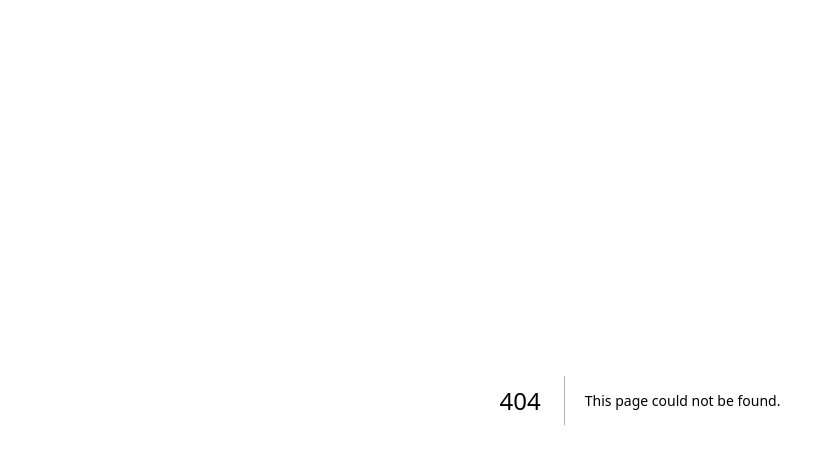
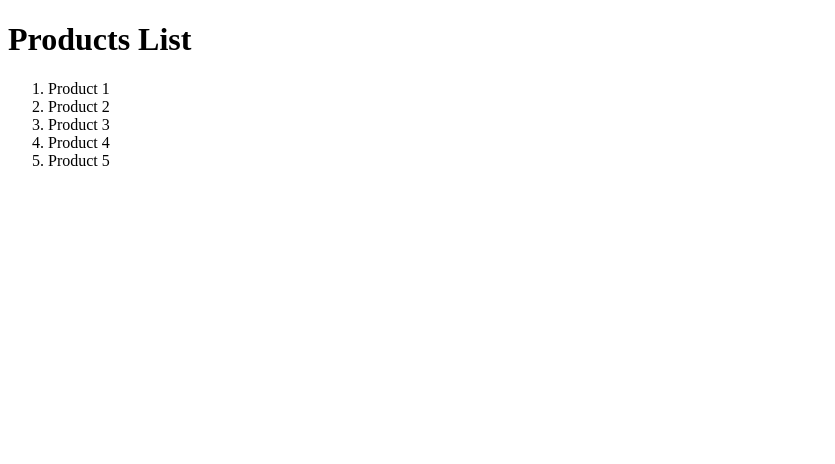
Before and after one commit to gitongatonny/nextjs-101, a Next.js app: page /products in a window 1280 px wide. Before the commit this address had no page. Shown: the top 464 px of the page, without its empty margins (0-835 px from the left). Built offline with nearby package versions, Linux system fonts and the light colour scheme.

Commit message:
dynamic routes 101

```diff
--- /dev/null
+++ b/src/app/products/page.tsx
@@ -0,0 +1,14 @@
+export default function ProductsList() {
+    return (
+        <>
+            <h1>Products List</h1>
+            <ol>
+                <li>Product 1</li>
+                <li>Product 2</li>
+                <li>Product 3</li>
+                <li>Product 4</li>
+                <li>Product 5</li>
+            </ol>
+        </>
+    );
+}
```
Also changed, not shown: src/app/products/[productId]/page.tsx (added, +8 -0 lines).
